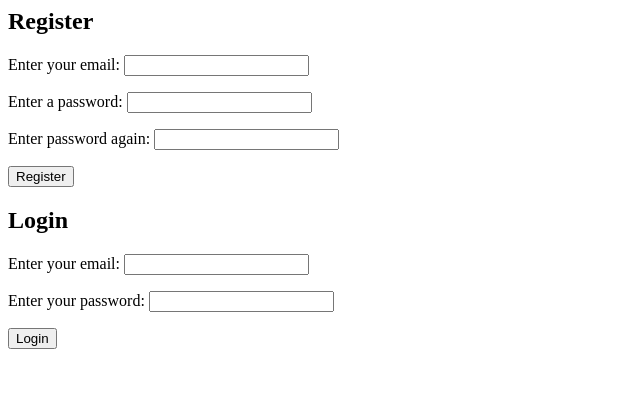
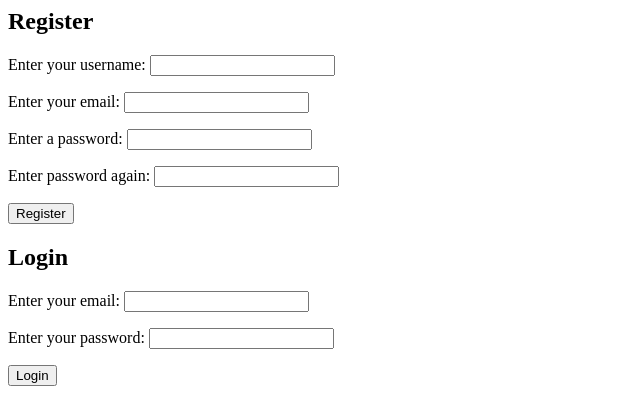
Before and after one commit to johnforte/phpcodingexercise, a PHP site: page / in a window 1280 px wide. Shown: the top 420 px of the page, without its empty margins (0-640 px from the left). Run offline with PHP 8.4, Linux system fonts and the light colour scheme.

Commit message:
Added username to site

```diff
--- a/controllers/register.php
+++ b/controllers/register.php
@@ -5,10 +5,10 @@ This is the register controller and it handles creation of a new user
 ***********/
 include(__dir__.'/../config/database.php');
 class RegisterController{
-	public static function createUser($email, $password){
+	public static function createUser($username,$email, $password){
 		$datbase=new Database();
 		$datbase->openConnection();
-		mysqli_query($datbase->getConnection(),"INSERT INTO `Users`(`Email`,`Password`) VALUES('".mysqli_real_escape_string($datbase->getConnection(),$email)."','".mysqli_real_escape_string($datbase->getConnection(),hash("sha256",$password))."')");
+		mysqli_query($datbase->getConnection(),"INSERT INTO `Users`(`Username`,`Email`,`Password`) VALUES('".mysqli_real_escape_string($datbase->getConnection(),$username)."','".mysqli_real_escape_string($datbase->getConnection(),$email)."','".mysqli_real_escape_string($datbase->getConnection(),hash("sha256",$password))."')");
 		$datbase->closeConnection();
 	}
 }
--- a/models/User.php
+++ b/models/User.php
@@ -4,17 +4,25 @@ This is the user model, holding all information for an user.
 *******************/
 class User{
 	private $id=0;
+	private $username="";
 	private $email="";
 	private $password="";
 	private $isAdmin=false;
-	public function __construct($initid=0,$initemail, $initpassword=null, $initisadmin=false) {
+	public function __construct($initid=0, $initusername,$initemail, $initpassword=null, $initisadmin=false) {
     	$this->id=$initid;
+    	$this->username=$initusername;
     	$this->email = $initemail;
     	$this->password = $initpassword;
     	$this->isAdmin = (bool)$initisadmin;
 	}
 	public function getID(){
 		return $this->id;
+	}
+	public function getUsername(){
+		return $this->username;
+	}
+	public function setUsername($initusername){
+		$this->username=$initusername;
 	}
 	public function getEmail(){
 		return $this->email;
--- a/phpcodingexercise.sql
+++ b/phpcodingexercise.sql
@@ -30,6 +30,7 @@ DROP TABLE IF EXISTS `Users`;
 
 CREATE TABLE `Users` (
   `id` int(11) unsigned NOT NULL AUTO_INCREMENT,
+  `Username` varchar(255) NOT NULL,
   `Email` varchar(255) NOT NULL,
   `Password` varchar(255) NOT NULL,
   `IsAdmin` int(1) NOT NULL DEFAULT '0',
--- a/views/frontpage.php
+++ b/views/frontpage.php
@@ -7,6 +7,7 @@
 <div>
 <h2>Register</h2>
 <form id="register" action="register" method="post">
+<p>Enter your username: <input type="text" name="username" /></p>
 <p>Enter your email: <input type="email" name="email" /></p>
 <p>Enter a password: <input type="password" name="password1" /></p>
 <p>Enter password again: <input type="password" name="password2" /></p>
--- a/views/userdashboard.php
+++ b/views/userdashboard.php
@@ -3,7 +3,7 @@
 <head>
 </head>
 <body>
-<p>Currently Logged in as <?php echo $_SESSION['User']->getEmail(); ?></p>
+<p>Currently Logged in as <?php echo $_SESSION['User']->getUsername(); ?></p>
 <div>
 <h3>Upload Image</h3>
 <form action="upload" method="post" enctype="multipart/form-data">
```
